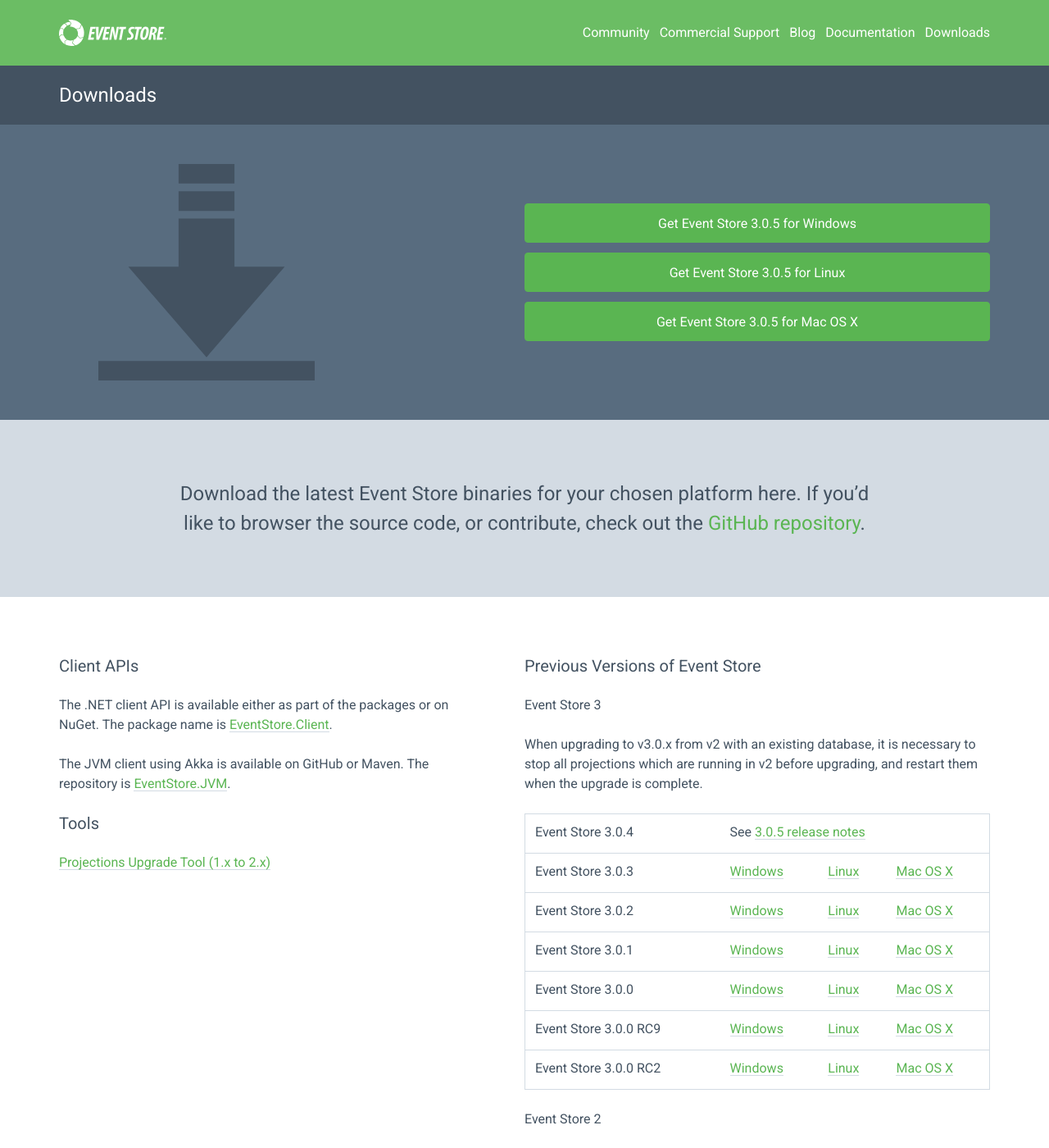
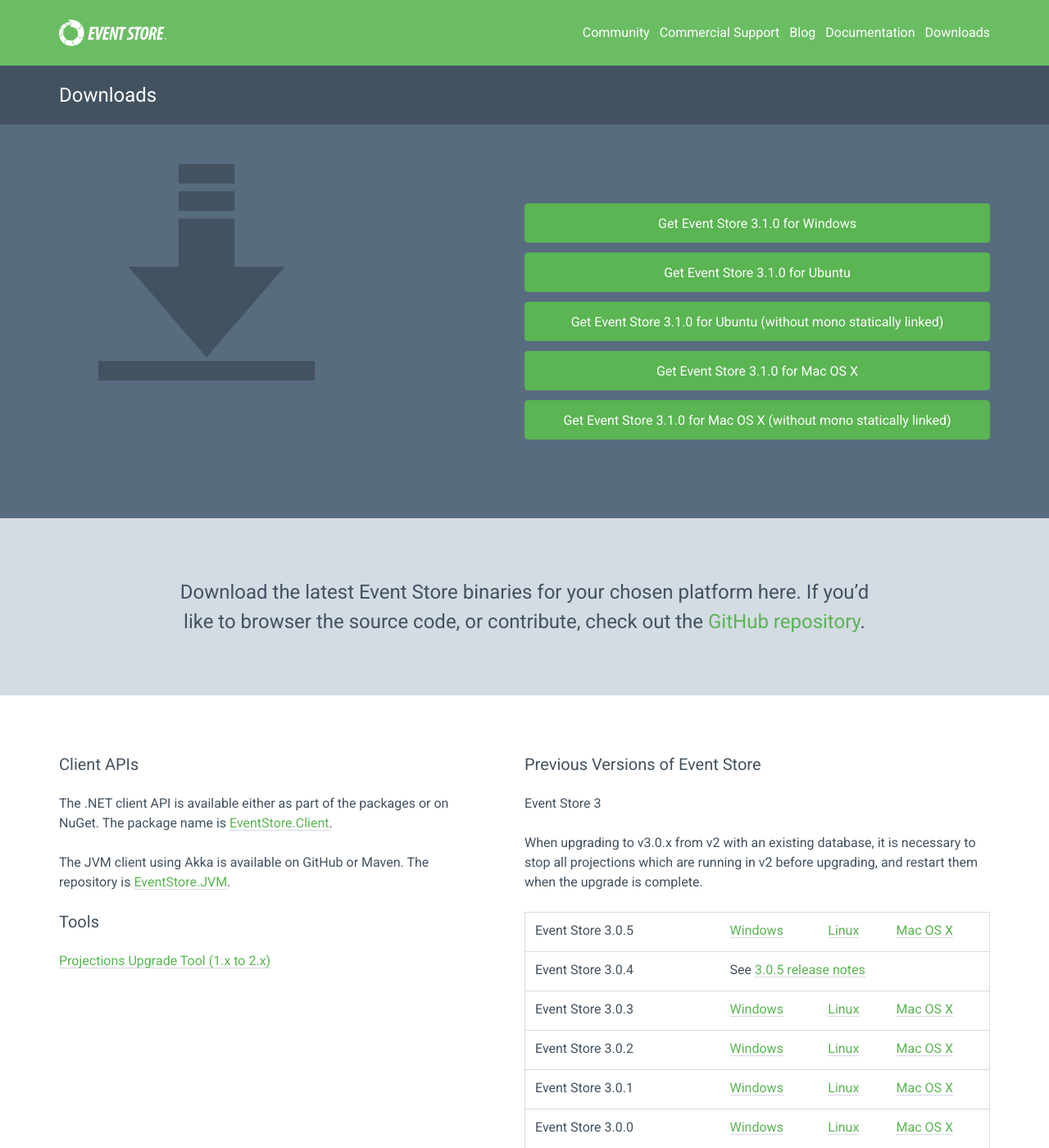
Before and after one commit to sandboxorg/geteventstore.com, a Jekyll site: the page built from downloads/index.html, in a window 1280 px wide and 1400 px high. Shown: the whole window at 82% size. Built offline with Jekyll 4.4.1, drawn with Linux system fonts in a browser that asks for light colours; nearby versions of some CDN libraries; Markdown is read by kramdown in place of the engine named in the settings.

Commit message:
Add download links to v3.1.0 binaries "Archived 3.0.5"

```diff
--- a/downloads/index.html
+++ b/downloads/index.html
@@ -50,9 +50,11 @@ description: "Download Event Store binaries for Windows, Linux or Mac OS X."
             </div>
             <div class="page-section__half">
                 <p class="call-to-action download-buttons">
-                    <a href="http://download.geteventstore.com/binaries/EventStore-OSS-Win-v3.0.5.zip" class="btn btn--primary">Get Event Store 3.0.5 for Windows</a>
-                    <a href="http://download.geteventstore.com/binaries/EventStore-OSS-Linux-v3.0.5.tar.gz" class="btn btn--primary">Get Event Store 3.0.5 for Linux</a>
-                    <a href="http://download.geteventstore.com/binaries/EventStore-OSS-Mac-v3.0.5.tar.gz" class="btn btn--primary">Get Event Store 3.0.5 for Mac OS X</a>
+                    <a href="http://download.geteventstore.com/binaries/EventStore-OSS-Win-v3.1.0.zip" class="btn btn--primary">Get Event Store 3.1.0 for Windows</a>
+                    <a href="http://download.geteventstore.com/binaries/EventStore-OSS-Ubuntu-v3.1.0.tar.gz" class="btn btn--primary">Get Event Store 3.1.0 for Ubuntu</a>
+                    <a href="http://download.geteventstore.com/binaries/EventStore-OSS-Mono-Ubuntu-v3.1.0.tar.gz" class="btn btn--primary">Get Event Store 3.1.0 for Ubuntu (without mono statically linked)</a>
+                    <a href="http://download.geteventstore.com/binaries/EventStore-OSS-MacOSX-v3.1.0.tar.gz" class="btn btn--primary">Get Event Store 3.1.0 for Mac OS X</a>
+                    <a href="http://download.geteventstore.com/binaries/EventStore-OSS-Mono-MacOSX-v3.1.0.tar.gz" class="btn btn--primary">Get Event Store 3.1.0 for Mac OS X (without mono statically linked)</a>
                 </p>
             </div>
         </div>
@@ -80,6 +82,12 @@ description: "Download Event Store binaries for Windows, Linux or Mac OS X."
                     <p>When upgrading to v3.0.x from v2 with an existing database, it is necessary to stop all projections which are running in v2 before upgrading, and restart them when the upgrade is complete.</p>
                     <table>
                         <tbody>
+                            <tr>
+                                <td>Event Store 3.0.5</td>
+                                <td><a href="http://download.geteventstore.com/binaries/EventStore-OSS-Win-v3.0.5.zip">Windows</a></td>
+                                <td><a href="http://download.geteventstore.com/binaries/EventStore-OSS-Linux-v3.0.5.tar.gz">Linux</a></td>
+                                <td><a href="http://download.geteventstore.com/binaries/EventStore-OSS-Mac-v3.0.5.tar.gz">Mac OS X</a></td>
+                            </tr>
                             <tr>
                                 <td>Event Store 3.0.4</td>
                                 <td colspan="3">See <a href="https://github.com/EventStore/EventStore/releases/tag/oss-v3.0.5">3.0.5 release notes</a></td>
```
